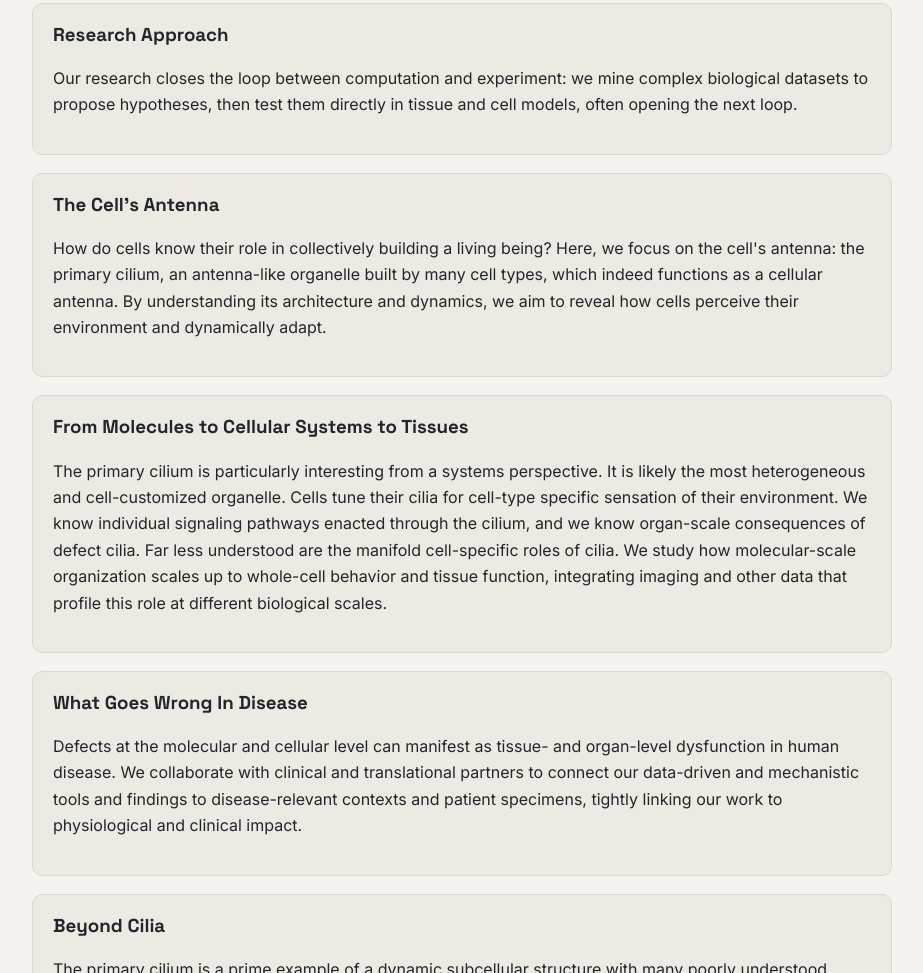
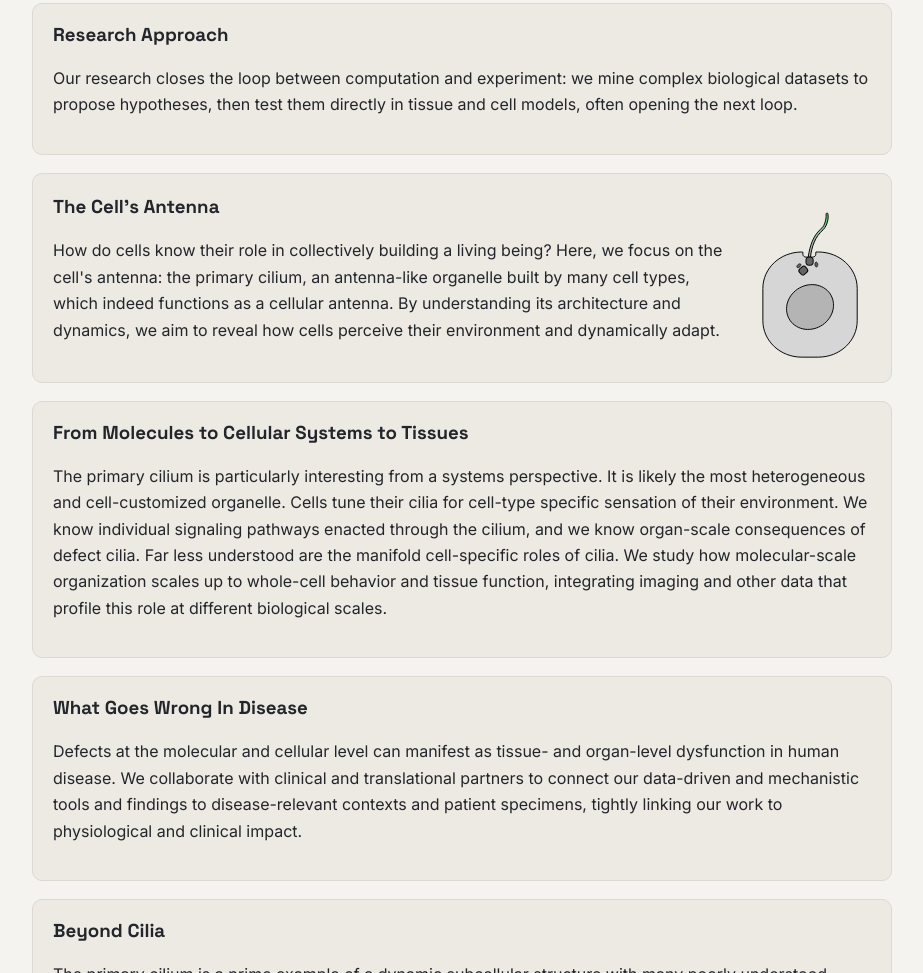
Before and after one commit to systemscellbio/systemscellbio.github.io, a plain HTML site: page research.html in a window 1280 px wide. Shown: the part 943-1916 px from the top of the page, without its empty margins (178-1101 px from the left). Drawn offline with Linux system fonts and the light colour scheme.

Commit message:
Add Cilium Animation

```diff
--- a/research.html
+++ b/research.html
@@ -62,9 +62,14 @@
         <p>Our research closes the loop between computation and experiment: we mine complex biological datasets to propose hypotheses, then test them directly in tissue and cell models, often opening the next loop.</p>
       </div>
 
-      <div class="card">
-        <h3>The Cell's Antenna</h3>
-        <p>How do cells know their role in collectively building a living being? Here, we focus on the cell's antenna: the primary cilium, an antenna-like organelle built by many cell types, which indeed functions as a cellular antenna. By understanding its architecture and dynamics, we aim to reveal how cells perceive their environment and dynamically adapt.</p>
+      <div class="card has-viz">
+        <div class="card-text">
+          <h3>The Cell's Antenna</h3>
+          <p>How do cells know their role in collectively building a living being? Here, we focus on the cell's antenna: the primary cilium, an antenna-like organelle built by many cell types, which indeed functions as a cellular antenna. By understanding its architecture and dynamics, we aim to reveal how cells perceive their environment and dynamically adapt.</p>
+        </div>
+        <img class="card-viz" src="images/research/Cilium_Hormone_1_Web.svg"
+             alt="Animation of a molecule binding the primary cilium and triggering a signal into the cell body."
+             title="Animation of a molecule binding the primary cilium and triggering a signal into the cell body. © Jan N. Hansen, 2026">
       </div>
 
       <div class="card">
--- a/style.css
+++ b/style.css
@@ -968,3 +968,25 @@ body[data-page="game"] {
   border: 1px solid var(--border);
 }
 .map-embed iframe { display: block; width: 100%; }
+
+/* =========================================================
+   CARD WITH SIDE VISUALIZATION (e.g. Cilium animation)
+   ========================================================= */
+.card.has-viz {
+  display: flex;
+  align-items: center;
+  gap: 24px;
+}
+.card.has-viz .card-text { flex: 1; min-width: 0; }
+.card.has-viz .card-viz {
+  flex-shrink: 0;
+  width: 120px;          /* tune: display width of the SVG */
+  height: auto;
+  align-self: center;
+}
+
+/* Stack on narrow screens: SVG above text, centered */
+@media (max-width: 600px) {
+  .card.has-viz { flex-direction: column; }
+  .card.has-viz .card-viz { width: 100px; order: -1; }
+}
```
Also changed, not shown: images/research/Cilium_Hormone_1_Web.svg (added).
